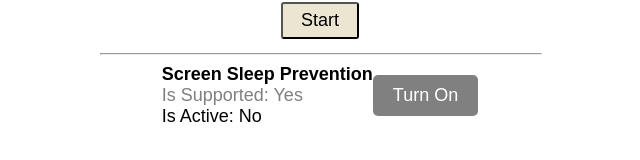
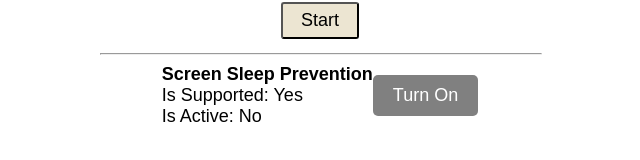
Before and after one commit to pofl/interval-timer-react-vite, a React (Vite) app: page / in a window 1280 px wide. Shown: the part 286-446 px from the top of the page, without its empty margins (320-960 px from the left). Built offline with nearby package versions, Linux system fonts and the light colour scheme.

Commit message:
Remove grey

```diff
--- a/src/components/ReactWakeLock.tsx
+++ b/src/components/ReactWakeLock.tsx
@@ -36,7 +36,7 @@ function ReactWakeLock() {
               <b>Error:</b> {error}
             </p>
           )}
-          <div style={{ color: 'gray' }}>Is Supported: {isSupported ? 'Yes' : 'No'}</div>
+          <div>Is Supported: {isSupported ? 'Yes' : 'No'}</div>
           <div style={isLocked ? { color: 'green' } : {}}>Is Active: {isLocked ? 'Yes' : 'No'}</div>
         </div>
         <button
```
